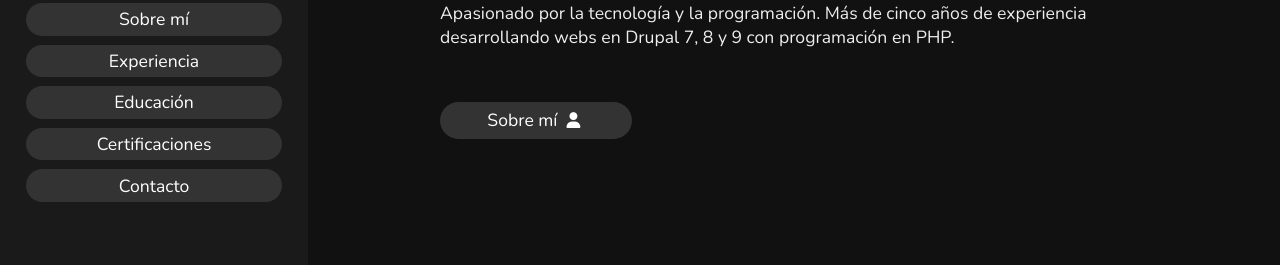
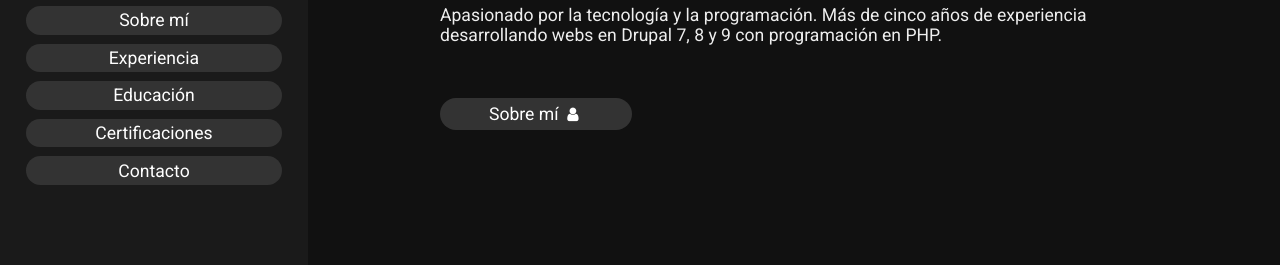
Before and after one commit to dapineda/dapineda.github.io, a plain HTML site: page index.html in a window 1280 px wide. Shown: the part 367-632 px from the top of the page. Drawn offline with nearby package versions, Linux system fonts and the light colour scheme.

Commit message:
Changed font-family.

```diff
--- a/css/styles.css
+++ b/css/styles.css
@@ -1,11 +1,11 @@
-@import url('https://fonts.googleapis.com/css2?family=Nunito:wght@200;300;400;600&display=swap');
+@import url('https://fonts.googleapis.com/css2?family=Roboto:wght@100;300;400;500;700&amp;display=swap');
 
 :root {
     --secondary-color: #5b7ceb;
 }
 
 * {
-    font-family: 'Nunito', sans-serif;
+    font-family: Roboto,sans-serif,"Apple Color Emoji","Segoe UI Emoji","Segoe UI Symbol","Noto Color Emoji";
     margin: 0;
     padding: 0;
     box-sizing: border-box;
--- a/index.html
+++ b/index.html
@@ -7,7 +7,7 @@
     <link rel="stylesheet" href="css/styles.css">
     <script type="text/javascript" src="js/global.js"></script>
     <script type="text/javascript" src="https://cdnjs.cloudflare.com/ajax/libs/jquery/3.6.1/jquery.min.js"></script>
-    <link rel="stylesheet" href="http://maxcdn.bootstrapcdn.com/font-awesome/latest/css/font-awesome.min.css">
+    <link rel="stylesheet" href="https://cdnjs.cloudflare.com/ajax/libs/font-awesome/4.7.0/css/font-awesome.min.css">
     <link rel="icon" href="images/icon.png" type = "image/x-icon">
     <title>dpineda | Desarrollador de Software</title>
     <meta name="robots" content="index,follow"/>
```
